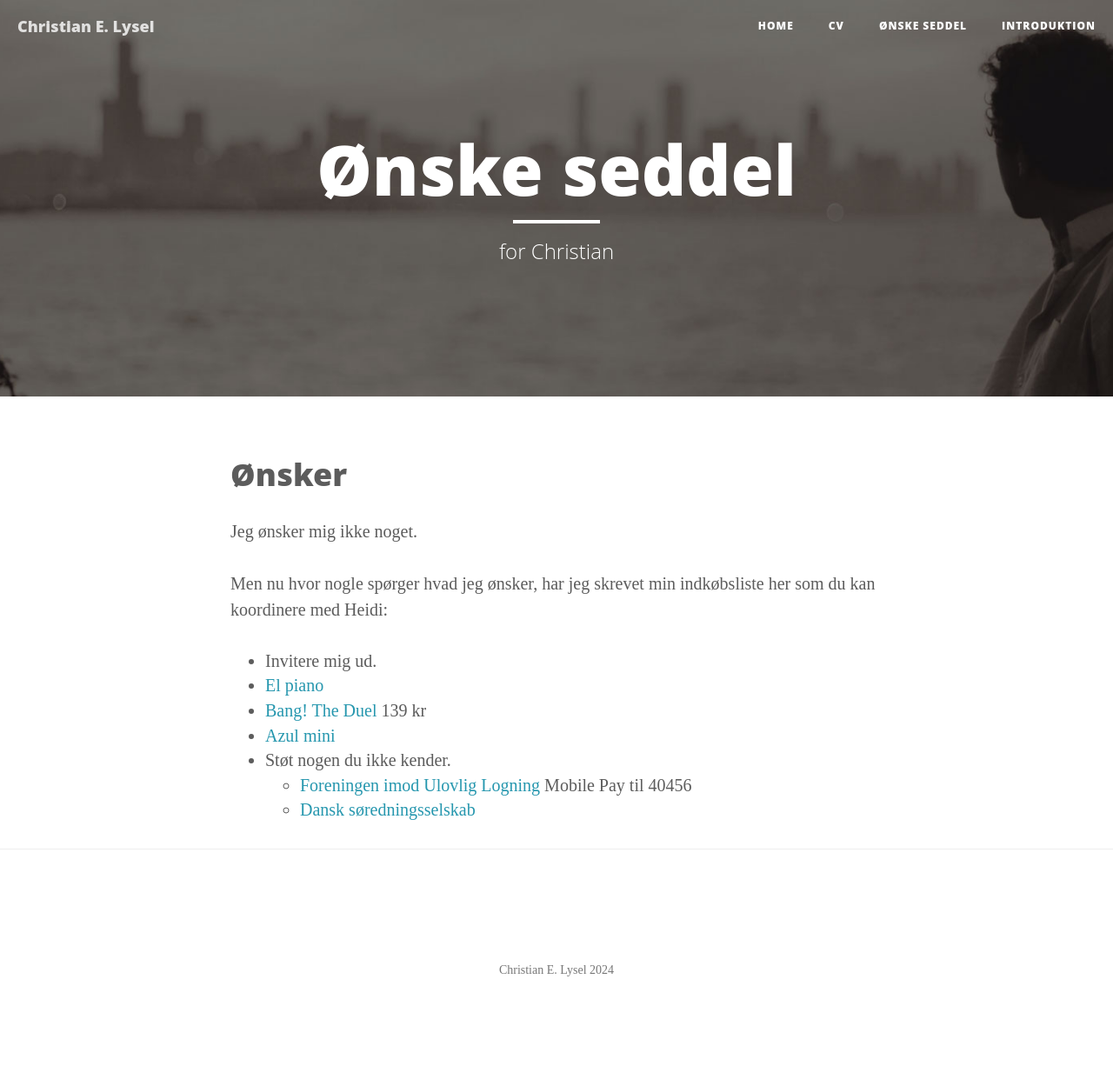
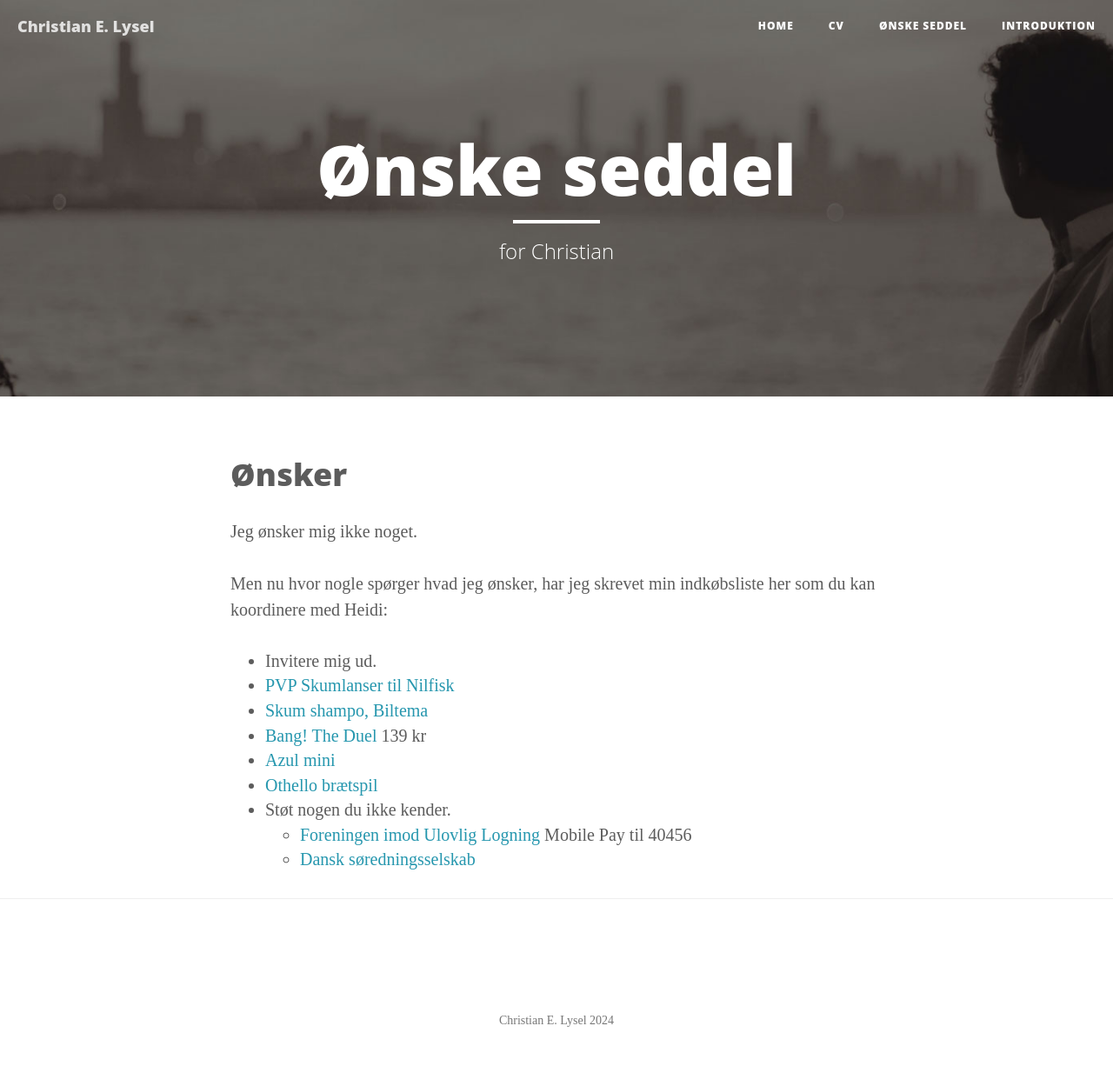
Before and after one commit to clysel/christian.lysel.net, a Jekyll site: the page built from gave.markdown, in a window 1280 px wide. Shown: the whole page at 87% size. Built offline with Jekyll 4.4.1, drawn with Linux system fonts in a browser that asks for light colours; before the commit the page ends 1191 px from its top, so only the background shows below that.

Commit message:
Update gave.markdown

```diff
--- a/gave.markdown
+++ b/gave.markdown
@@ -11,9 +11,11 @@ Jeg ønsker mig ikke noget.
 Men nu hvor nogle spørger hvad jeg ønsker, har jeg skrevet min indkøbsliste her som du kan koordinere med Heidi:
 
 * Invitere mig ud.
-* [El piano](https://www.thomann.de/dk/kawai_es_120_b.htm?offid=1&affid=802)
+* [PVP Skumlanser til Nilfisk](https://www.billigbilpleje.dk/pi/First-Foamer-ECO-Skumlanse-1-stk-_8726794v1623171_439637.aspx)
+* [Skum shampo, Biltema](https://www.biltema.dk/bilpleje/bilvask/bilshampoo/skumshampoo-lyserod-1-liter-2000046132)
 * [Bang! The Duel](https://www.spelexperten.dk/dk/selskabsspil/kortspil/bang-the-duel.html) 139 kr
 * [Azul mini](https://www.hyggeonkel.dk/produkt/azul-mini)
+* [Othello brætspil](https://www.proshop.dk/Braetspil/Alga-Othello-Bring-Along/2780038)
 * Støt nogen du ikke kender.
   * [Foreningen imod Ulovlig Logning](https://ulovliglogning.dk/#wannahelp) Mobile Pay til 40456
   * [Dansk søredningsselskab](https://dsrs.dk/stot-os)
```
